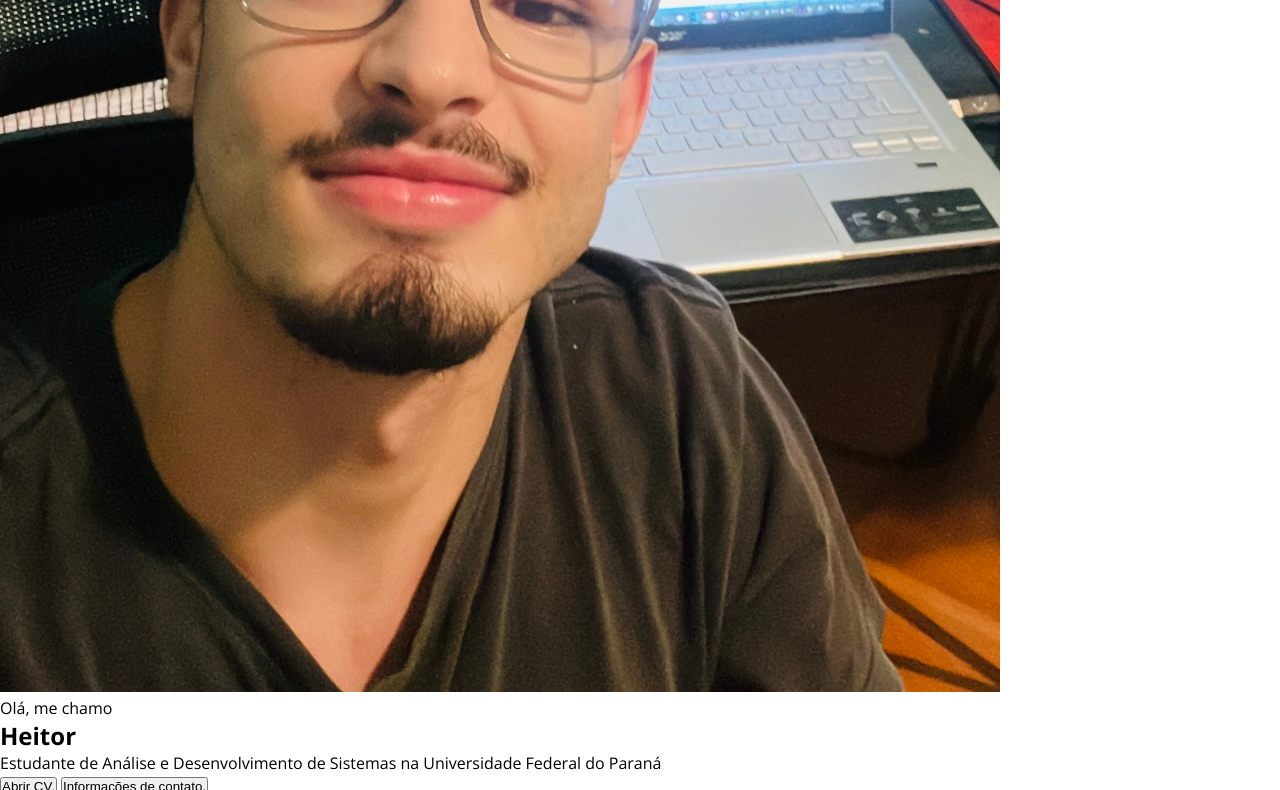
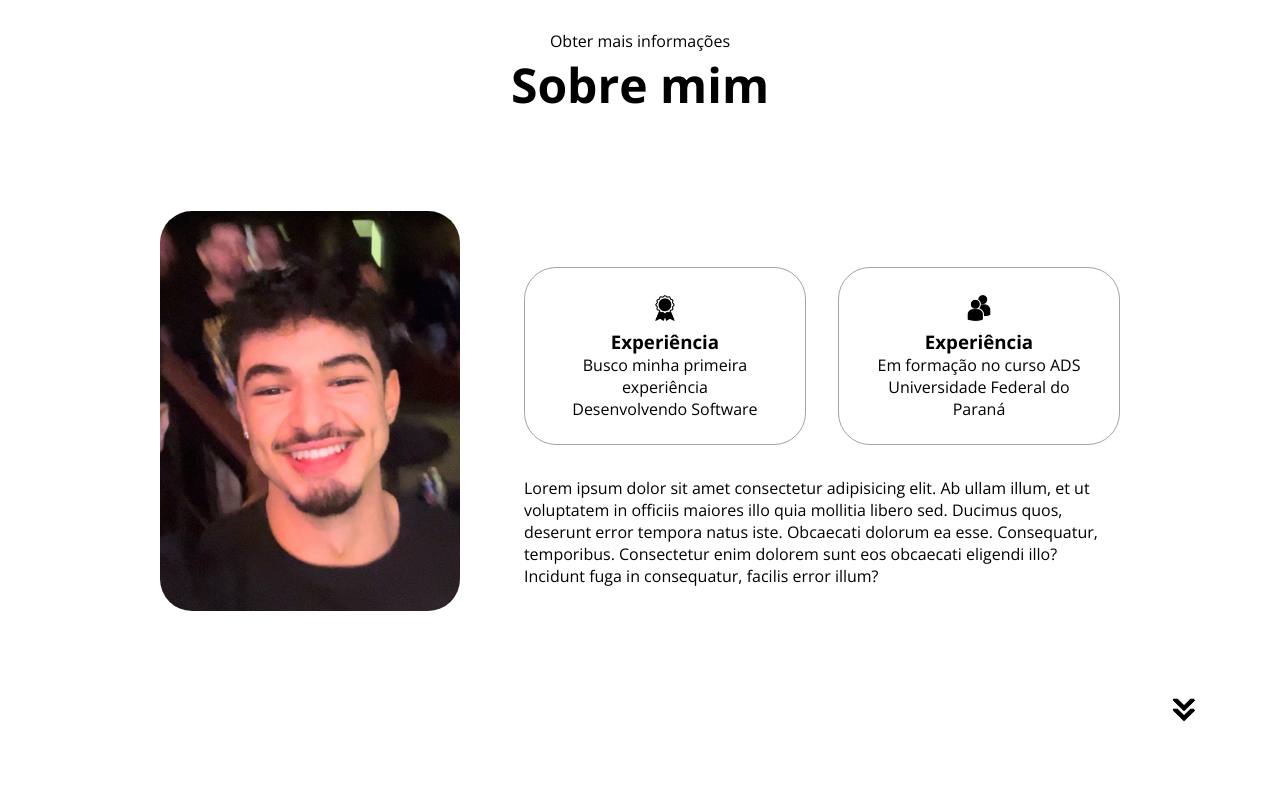
Before and after one commit to PaG0Dezaum2005/heitor.github.io, a plain HTML site: page index.html in a window 1280 px wide. Shown: the part 882-1672 px from the top of the page. After the commit the page ends 1648 px from the top, so only its background shows below. Drawn offline with nearby package versions, Linux system fonts and the light colour scheme.

Commit message:
Fiz a parte do 'sobre mim', coloque mais fotos e as ajustei no syle.css

```diff
--- a/index.html
+++ b/index.html
@@ -44,7 +44,7 @@
         <div class="section__text">
             <p class="section__text__p1">Olá, me chamo</p>
             <h1 class="title">Heitor</h1>
-            <p class="section__text__p2">Estudante de Análise e Desenvolvimento de Sistemas na Universidade Federal do Paraná</p>
+            <p class="section__text__p2">Estudante de Análise e Desenvolvimento de Sistemas na UFPR</p>
             <div class="btn-container">
                 <button class="btn btn-color-2" onclick="window.open('./assets/Curriculo2024.pdf')">
                     Abrir CV.
@@ -56,8 +56,38 @@
             </div>
             <div id="socials-container">
                 <img class="icon" onclick="location.href='https://www.linkedin.com/in/heitor-plinta-de-oliveira-16bb55200/'" src="./assets/linkedin.png" alt="Perfil do Linkedin">
+
+                <img class="icon" onclick="location.href='https://github.com/PaG0Dezaum2005'" src="./assets/github.png" alt="Perfil do GitHub">
             </div>
         </div>
+    </section>
+
+    <section id="about">
+        <p class="section__text__p1">Obter mais informações</p>
+        <h1 class="title">Sobre mim</h1>
+        <div class="section-container">
+            <div class="section__pic-container">
+                <img class="about-pic" src="./assets/fotopublico.jpg" alt="Foto do Heitor">
+            </div>
+            <div class="about-details-container">
+                <div class="about-containers">
+                    <div class="details-container">
+                        <img src="./assets/experience.png" alt="Símbolo de medalha" class="icon">
+                        <h3>Experiência</h3>
+                        <p>Busco minha primeira experiência <br>Desenvolvendo Software</p>
+                    </div>
+                    <div class="details-container">
+                        <img src="./assets/education.png" alt="Símbolo de pessoas" class="icon">
+                        <h3>Experiência</h3>
+                        <p>Em formação no curso ADS <br>Universidade Federal do Paraná</p>
+                    </div>
+                </div>
+                <div class="text-container">
+                    <p>Lorem ipsum dolor sit amet consectetur adipisicing elit. Ab ullam illum, et ut voluptatem in officiis maiores illo quia mollitia libero sed. Ducimus quos, deserunt error tempora natus iste. Obcaecati dolorum ea esse. Consequatur, temporibus. Consectetur enim dolorem sunt eos obcaecati eligendi illo? Incidunt fuga in consequatur, facilis error illum?</p>
+                </div>
+            </div>
+        </div>
+        <img src="./assets/arrow.png" alt="Símbolo de flecha" onclick="location.href='./#experience'" class="icon arrow">
     </section>
     <script src="script.js"></script>
 </body>
--- a/style.css
+++ b/style.css
@@ -154,4 +154,160 @@ a:hover {
 
 /* SECTIONS */
 
-section
+section {
+    padding-top: 4vh;
+    height: 96vh;
+    margin: 0 10rem;
+    box-sizing: border-box;
+    min-height: fit-content;
+}
+
+.section-container {
+    display: flex;
+}
+
+/* PROFILE PICTURE */
+
+#profile {
+    display: flex;
+    justify-content: center;
+    gap: 5rem;
+    height: 80vh;
+}
+
+.section__pic-container {
+    display: flex;
+    height: 400px;
+    width: 400px;
+    margin: auto 0;
+}
+
+.section__text {
+    align-self: center;
+    text-align: center;
+}
+
+.section__text p {
+    font-weight: 600;
+}
+
+.section__text__p1 {
+    text-align: center;
+}
+
+.section__text__p2 {
+    font-size: 1.75rem;
+    margin-bottom: 1rem;
+}
+
+.title {
+    font-size: 3rem;
+    text-align: center;
+}
+
+#socials-container {
+    display: flex;
+    justify-content: center;
+    margin-top: 1rem;
+    gap: 1rem;
+}
+
+/* ICONS */
+
+.icon {
+    cursor: pointer;
+    height: 2rem;
+}
+
+/* BUTTONS */
+
+.btn-container {
+    display: flex;
+    justify-content: center;
+    gap: 1rem;
+}
+
+.btn {
+    font-weight: 600;
+    transition: all 300ms ease;
+    padding: 1rem;
+    width: 8rem;
+    border-radius: 2rem;
+}
+
+.btn-color-1, btn-color-2 {
+    border: rgb(53, 53, 53) 0.1rem solid;
+}
+
+.btn-color-1, .btn-color-2:hover{
+    background: rgb(53, 53, 53);
+    color: white;
+}
+
+.btn-color-1:hover {
+    background: rgb(0, 0, 0);
+}
+
+.btn-color-2 {
+    background-color: none;
+}
+
+.btn-colo-2:hover {
+    border: rgb(255, 255, 255) 0.1rem solid;
+}
+
+.btn-container {
+    gap: 1rem;
+}
+
+/* ABOUT SECTION */
+
+#about {
+    position: relative;
+}
+
+.about-containers {
+    gap: 2rem;
+    margin-bottom: 2rem;
+    margin-top: 2rem;
+}
+
+.about-details-container {
+    justify-content: center;
+    flex-direction: column;
+}
+
+.about-containers, .about-details-container {
+    display: flex;
+}
+
+.about-pic {
+    border-radius: 2rem;
+}
+
+.arrow {
+    position: absolute;
+    right: -5rem;
+    bottom: 2.5rem;
+}
+
+.details-container {
+    padding: 1.5rem;
+    flex: 1;
+    background: white;
+    border-radius: 2rem;
+    border: rgb(53, 53, 53) 0.1rem solid;
+    border-color: rgb(163, 163, 163);
+    text-align: center;
+}
+
+.section-container {
+    gap: 4rem;
+    height: 80%;
+}
+
+.section__pic-container {
+    height: 400px;
+    width: 400px;
+    margin: auto 0;
+}
```
Also changed, not shown: assets/fotopublico.jpg (added).
